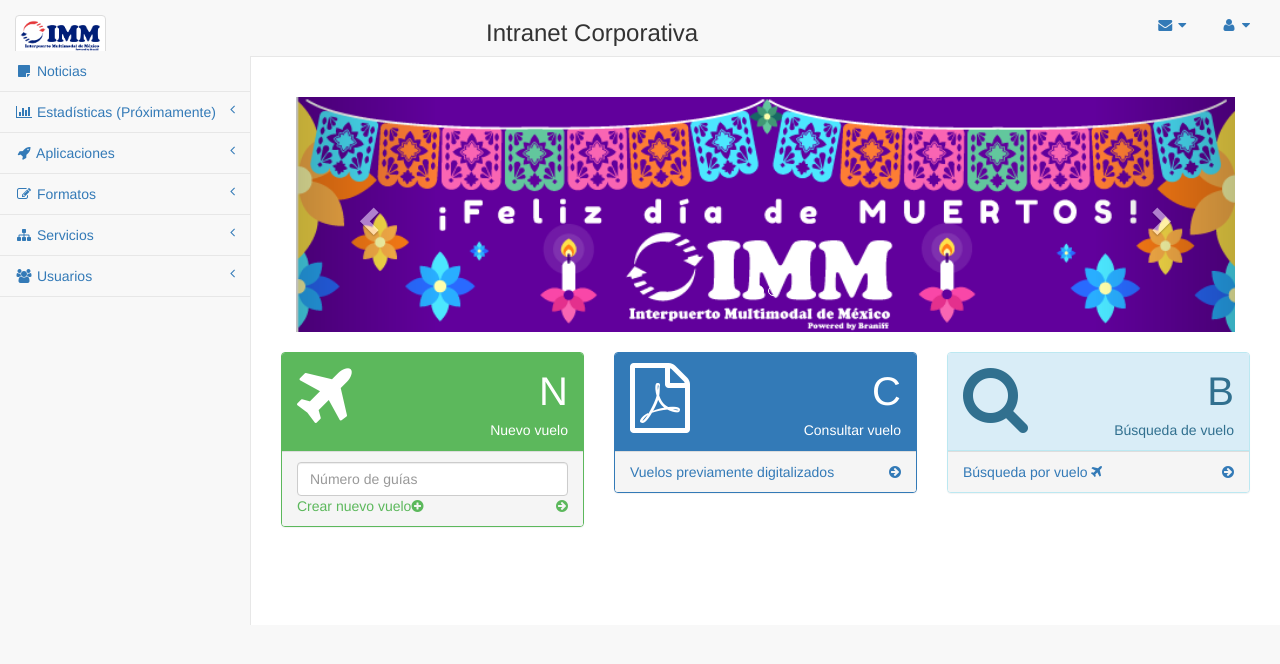
After one commit to chriscastro182/Intranet, a PHP site: page /menuDigitalizacion.php in a window 1280 px wide. The commit adds this page. Shown: the top 664 px of the page. Run offline with PHP 8.4, Linux system fonts and the light colour scheme; some libraries are stand-ins or nearby versions.

Commit message:
15vo commit

```diff
--- a/Digitalizacion.php
+++ b/Digitalizacion.php
@@ -119,8 +119,7 @@ $guiaHouse = "";
               <h3>Documentos Digitalizados</h3>
             </div>
             <div class="row">
-              <?php
-               ?>
+
               <div class="col-sm-10">
                     <table class="table table-striped table-condensed" style="text-align: center">
                       <thead>
--- a/index.php
+++ b/index.php
@@ -31,7 +31,7 @@
                                 </div>
                             </div>
                         </div>
-                        <a href="Digitalizacion.php">
+                        <a href="menuDigitalizacion.php">
                             <div class="panel-footer">
                                 <span class="pull-left">Digitaliza y guarda documentos</span>
                                 <span class="pull-right"><i class="fa fa-arrow-circle-right"></i></span>
--- /dev/null
+++ b/menuDigitalizacion.php
@@ -0,0 +1,103 @@
+<!DOCTYPE html>
+<html lang="es">
+<head>
+    <?php
+    require('includes/conexion.php');
+    require('head.php'); ?>
+</head>
+
+<body>
+    <div id="wrapper">
+        <!-- Navigation -->
+        <?php
+        require('nav.php');        ?>
+        <!-- Navigation -->
+        <div id="page-wrapper">
+            <div class="container-fluid">
+              <?php require('slide.php'); ?>
+            </div>
+            <!-- /.row -->
+            <div class="row">
+                <div class="col-lg-4 col-md-6">
+                    <div class="panel panel-green">
+                        <div class="panel-heading">
+                            <div class="row">
+                                <div class="col-xs-3">
+                                    <i class="fa fa-plane fa-5x"></i>
+                                </div>
+                                <div class="col-xs-9 text-right">
+                                    <div class="huge">N</div>
+                                    <div>Nuevo vuelo</div>
+                                </div>
+                            </div>
+                        </div>
+                        <a href="Digitalizacion.php?numeroGuias=$numeroGuias">
+                            <div class="panel-footer">
+                                <input class="form-control" type="text" name="numGuiasM" value="" placeholder="Número de guías">
+                                <i class="fa fa-plus-circle" aria-hidden="true"></i>
+                                <span class="pull-left">Crear nuevo vuelo </span>
+                                <span class="pull-right"><i class="fa fa-arrow-circle-right"></i></span>
+                                <div class="clearfix"></div>
+                            </div>
+                        </a>
+                    </div>
+                </div>
+                <div class="col-lg-4 col-md-6">
+                    <div class="panel panel-primary">
+                        <div class="panel-heading">
+                            <div class="row">
+                                <div class="col-xs-3">
+                                    <i class="fa fa-file-pdf-o fa-5x"></i>
+                                </div>
+                                <div class="col-xs-9 text-right">
+                                    <div class="huge">C</div>
+                                    <div>Consultar vuelo</div>
+                                </div>
+                            </div>
+                        </div>
+                        <a href="#" target="_blank">
+                            <div class="panel-footer">
+                                <span class="pull-left">Vuelos previamente digitalizados</span>
+                                <span class="pull-right"><i class="fa fa-arrow-circle-right"></i></span>
+                                <div class="clearfix"></div>
+                            </div>
+                        </a>
+                    </div>
+                </div>
+                <div class="col-lg-4 col-md-6">
+                    <div class="panel panel-info">
+                        <div class="panel-heading">
+                            <div class="row">
+                                <div class="col-xs-3">
+                                    <i class="fa fa-search fa-5x"></i>
+                                </div>
+                                <div class="col-xs-9 text-right">
+                                    <div class="huge">B</div>
+                                    <div>Búsqueda de vuelo</div>
+                                </div>
+                            </div>
+                        </div>
+                          <a href="#">
+                            <div class="panel-footer">
+                                <i class="fa fa-plane fa-fw"></i>
+                                <span class="pull-left">Búsqueda por vuelo</span>
+                                <span class="pull-right"><i class="fa fa-arrow-circle-right"></i></span>
+                                <div class="clearfix"></div>
+                            </div>
+                        </a>
+                    </div>
+                </div>
+
+            </div>
+
+        </div>
+        <!-- /#page-wrapper -->
+
+    </div>
+    <!-- /#wrapper -->
+
+
+
+</body>
+
+</html>
--- a/nav.php
+++ b/nav.php
@@ -15,14 +15,29 @@
             <li>
                 <a href="index.php"><i class="fa fa-sticky-note fa-fw"></i> Noticias</a>
             </li>
-
             <?php
-
-            if ($_SESSION['Rol_idRol']==2 || $_SESSION['Rol_idRol']==1 ) { ?>
+            if (!isset($_SESSION)) {
+              session_start();
+            }
+             if(isset($_SESSION['Rol_idRol'])) {
+               if(($_SESSION['Rol_idRol'])==1) { ?>
+                 <li>
+                     <a href="#"><i class="fa fa-desktop fa-fw"></i> TI<span class="fa arrow"></span></a>
+                     <ul class="nav nav-second-level">
+                         <li>
+                             <a href="https://trello.com/b/CUOZ15r6/actividades" target="_blank"><i class="fa fa-trello fa-fw"></i>Trello </a>
+                         </li>
+                         <li>
+                             <a href="ticketsTi.php">Tickets Pendientes</a>
+                         </li>
+                     </ul>
+                 </li>
               <li>
                   <a  href="nuevoPost.php"><i class="fa fa-sticky-note fa-fw"></i> Nuevo Post </a>
               </li>
-          <?php  } ?>
+            <?php
+            }
+          } ?>
 
             <li>
                 <a href="#"><i class="fa fa-bar-chart-o fa-fw"></i> Estadísticas (Próximamente)<span class="fa arrow"></span></a>
@@ -69,19 +84,25 @@
             <li>
                 <a href="#"><i class="fa fa-sitemap fa-fw"></i> Servicios<span class="fa arrow"></span></a>
                 <ul class="nav nav-second-level">
-                    <li>
-                        <a href="http://webmail.alestraune.net.mx/app/" target="_blank">Correo Web</a>
-                    </li>
+
                     <li>
                         <a href="http://10.181.131.97:8081/login.aspx?ReturnUrl=%2f" target="_blank">Control de inventarios</a>
                     </li>
                     <li>
-                        <a href="#">Más servicios <span class="fa arrow"></span></a>
+                        <a href="https://webservice.aaadam.com.mx/Formatos/" target="_blank">Servicio de Gafetes</a>
+                    </li>
+                    <li>
+                        <a href="https://go.reachcore.com/portal" target="_blank">ReachCore</a>
+                    </li>
+                    <li>
+                        <a href="#">Correos <span class="fa arrow"></span></a>
                         <ul class="nav nav-third-level">
-                            <li>
-                                <a href="https://webservice.aaadam.com.mx/Formatos/" target="_blank">Servicio de Gafetes</a>
-                            </li>
-
+                          <li>
+                              <a href="http://webmail.alestraune.net.mx/app/" target="_blank">Correo Braniff</a>
+                          </li>
+                          <li>
+                              <a href="https://login.microsoftonline.com/" target="_blank">Correo Interpuerto</a>
+                          </li>
                         </ul>
                         <!-- /.nav-third-level -->
                     </li>
--- a/topNav.php
+++ b/topNav.php
@@ -206,7 +206,7 @@
             <ul class="dropdown-menu dropdown-user">
               <?php if(isset($_SESSION['Rol_idRol'])){
                                 echo '<li><a href="#"><i class="fa fa-address-card-o fa-fw"></i>'.$_SESSION['u_nombre'].'</a></li>';
-                                echo '<li><a href="#"><i class="fa fa-gear fa-fw"></i> Configuración</a>
+                                echo '<li><a href="editPerfil.php"><i class="fa fa-gear fa-fw"></i> Configuración</a>
                                 </li>';
                                 echo '<li class="divider"></li>';
                                 echo ' <li><a href="cerrarSesion.php"><i class="fa fa-sign-out fa-fw"></i> Salir</a></li>';
```
Also changed, not shown: editPerfil.php (added, +35 -0 lines), 1 other file.
